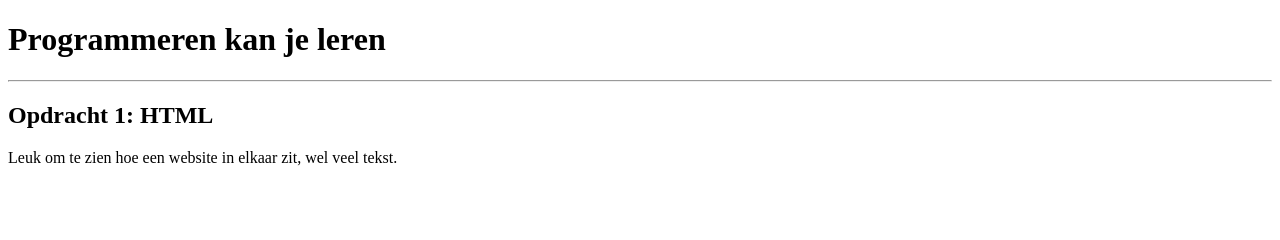
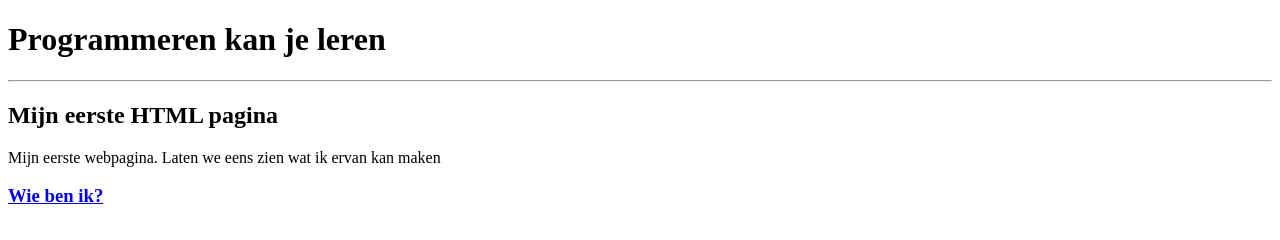
Before and after one commit to Rein0118/HTML_opdracht, a plain HTML site: page index.html in a window 1280 px wide. Drawn offline with Linux system fonts and the light colour scheme.

Commit message:
Add files via upload

```diff
--- a/index.html
+++ b/index.html
@@ -2,7 +2,7 @@
 <html>
     <head>
         <!-- hier zet je de code in de head tags -->
-        <title> Opdracht 1 </title>
+        <title> Mijn HTML pagina </title>
     </head>
     <body>
        <!-- hier zet je de code in de body tags-->
@@ -10,7 +10,9 @@
 
        <hr>
 
-       <h2>Opdracht 1: HTML</h2>
-       <p>Leuk om te zien hoe een website in elkaar zit, wel veel tekst.</p>
+       <h2>Mijn eerste HTML pagina</h2>
+       <p>Mijn eerste webpagina. Laten we eens zien wat ik ervan kan maken</p>
+
+       <a href="about.html"><h3>Wie ben ik?</h2></a>
     </body>
 </html>
```
